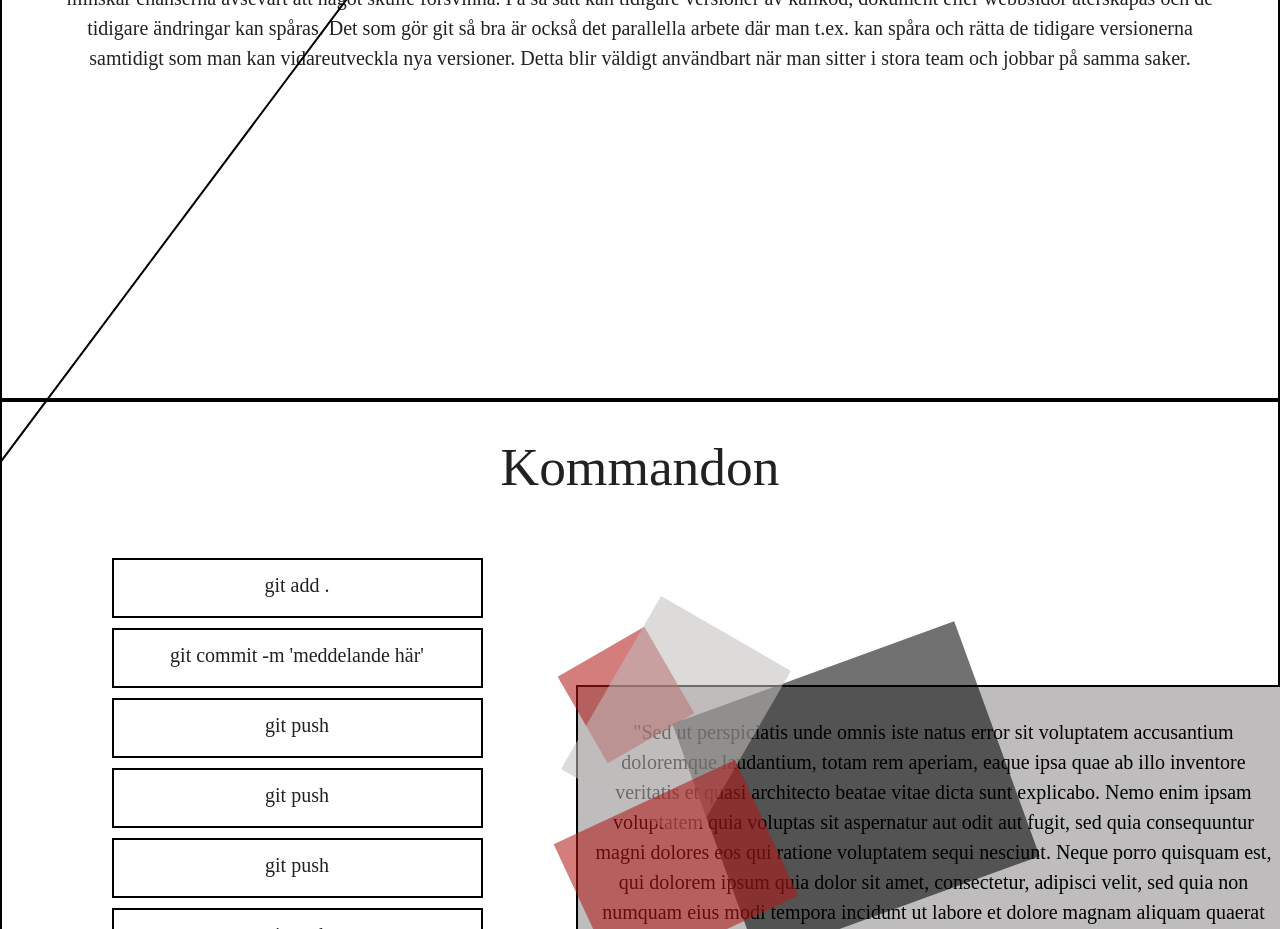
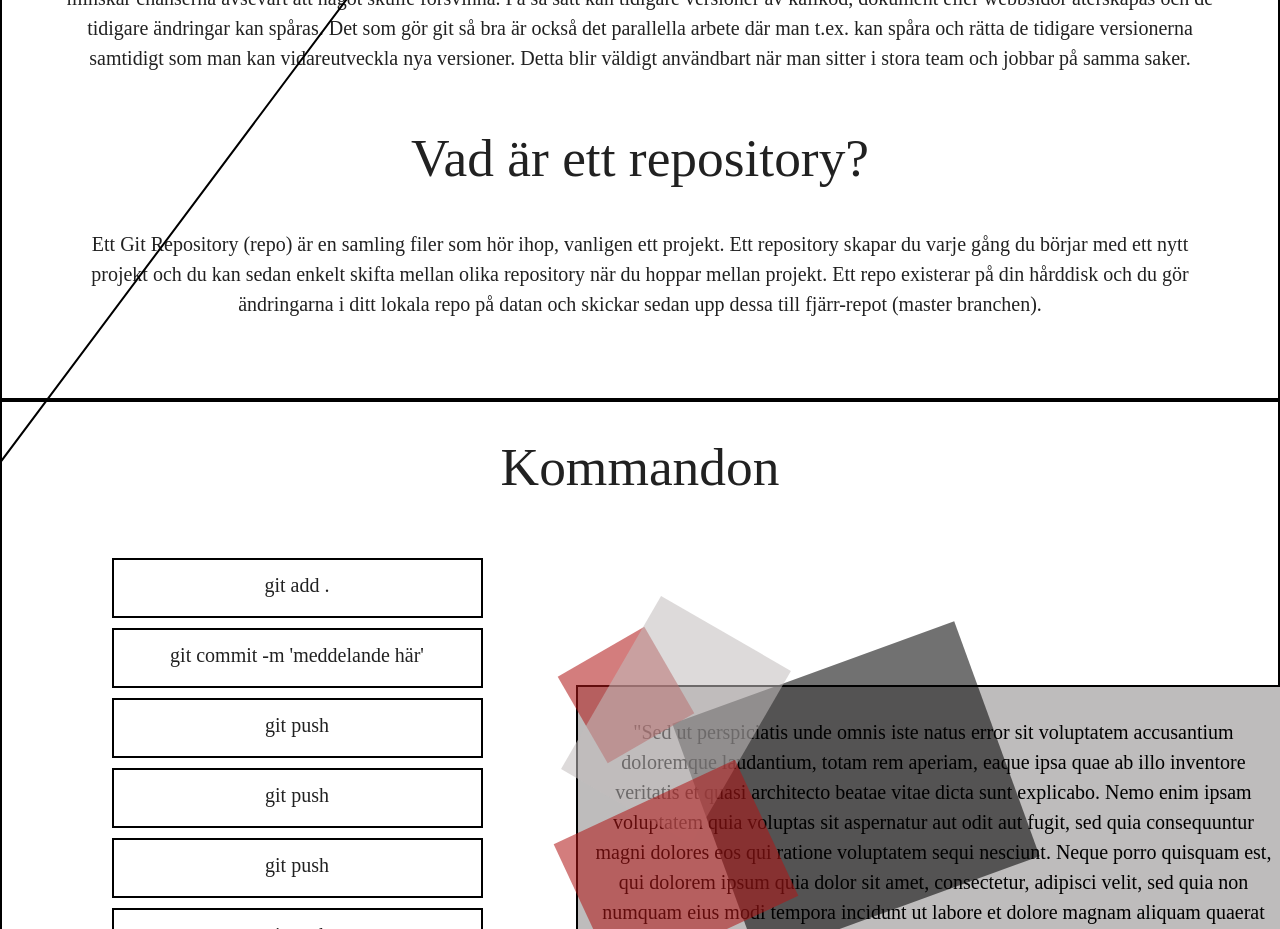
Before and after one commit to ellinorwase/how-to-git, a React (Create React App) app: page / in a window 1280 px wide. Shown: the part 2000-2929 px from the top of the page. Built offline with nearby package versions, Linux system fonts and the light colour scheme; a web font is replaced by a local one.

Commit message:
added content in description file

```diff
--- a/src/components/commands.js
+++ b/src/components/commands.js
@@ -29,9 +29,6 @@ export class commands extends Component {
                             <p>"Sed ut perspiciatis unde omnis iste natus error sit voluptatem accusantium doloremque laudantium, totam rem aperiam, eaque ipsa quae ab illo inventore veritatis et quasi architecto beatae vitae dicta sunt explicabo. Nemo enim ipsam voluptatem quia voluptas sit aspernatur aut odit aut fugit, sed quia consequuntur magni dolores eos qui ratione voluptatem sequi nesciunt. Neque porro quisquam est, qui dolorem ipsum quia dolor sit amet, consectetur, adipisci velit, sed quia non numquam eius modi tempora incidunt ut labore et dolore magnam aliquam quaerat voluptatem. Ut enim ad minima veniam, quis nostrum exercitationem ullam corporis suscipit laboriosam, nisi ut aliquid ex ea commodi consequatur? Quis autem vel eum iure reprehenderit qui in ea voluptate velit esse quam nihil molestiae consequatur, vel illum qui dolorem eum fugiat quo voluptas nulla pariatur?"</p>
                         </div>
                         </div>
-                        {/* <div className='transbox'>
-                            <p>"Sed ut perspiciatis unde omnis iste natus error sit voluptatem accusantium doloremque laudantium, totam rem aperiam, eaque ipsa quae ab illo inventore veritatis et quasi architecto beatae vitae dicta sunt explicabo. Nemo enim ipsam voluptatem quia voluptas sit aspernatur aut odit aut fugit, sed quia consequuntur magni dolores eos qui ratione voluptatem sequi nesciunt. Neque porro quisquam est, qui dolorem ipsum quia dolor sit amet, consectetur, adipisci velit, sed quia non numquam eius modi tempora incidunt ut labore et dolore magnam aliquam quaerat voluptatem. Ut enim ad minima veniam, quis nostrum exercitationem ullam corporis suscipit laboriosam, nisi ut aliquid ex ea commodi consequatur? Quis autem vel eum iure reprehenderit qui in ea voluptate velit esse quam nihil molestiae consequatur, vel illum qui dolorem eum fugiat quo voluptas nulla pariatur?"</p>
-                        </div> */}
 
                     </div>
 
--- a/src/components/description.js
+++ b/src/components/description.js
@@ -26,6 +26,13 @@ export class description extends Component {
           versioner. Detta blir väldigt användbart när man sitter i stora team
           och jobbar på samma saker.
         </p>
+        <h2>Vad är ett repository?</h2>
+        <p>
+        Ett Git Repository (repo) är en samling filer som hör ihop, vanligen ett projekt. Ett repository skapar du
+        varje gång du börjar med ett nytt projekt och du kan sedan enkelt skifta mellan olika repository när du
+        hoppar mellan projekt. Ett repo existerar på din hårddisk och du gör ändringarna i ditt lokala repo på datan och
+        skickar sedan upp dessa till fjärr-repot (master branchen).
+        </p>
       </div>
     );
   }
```
